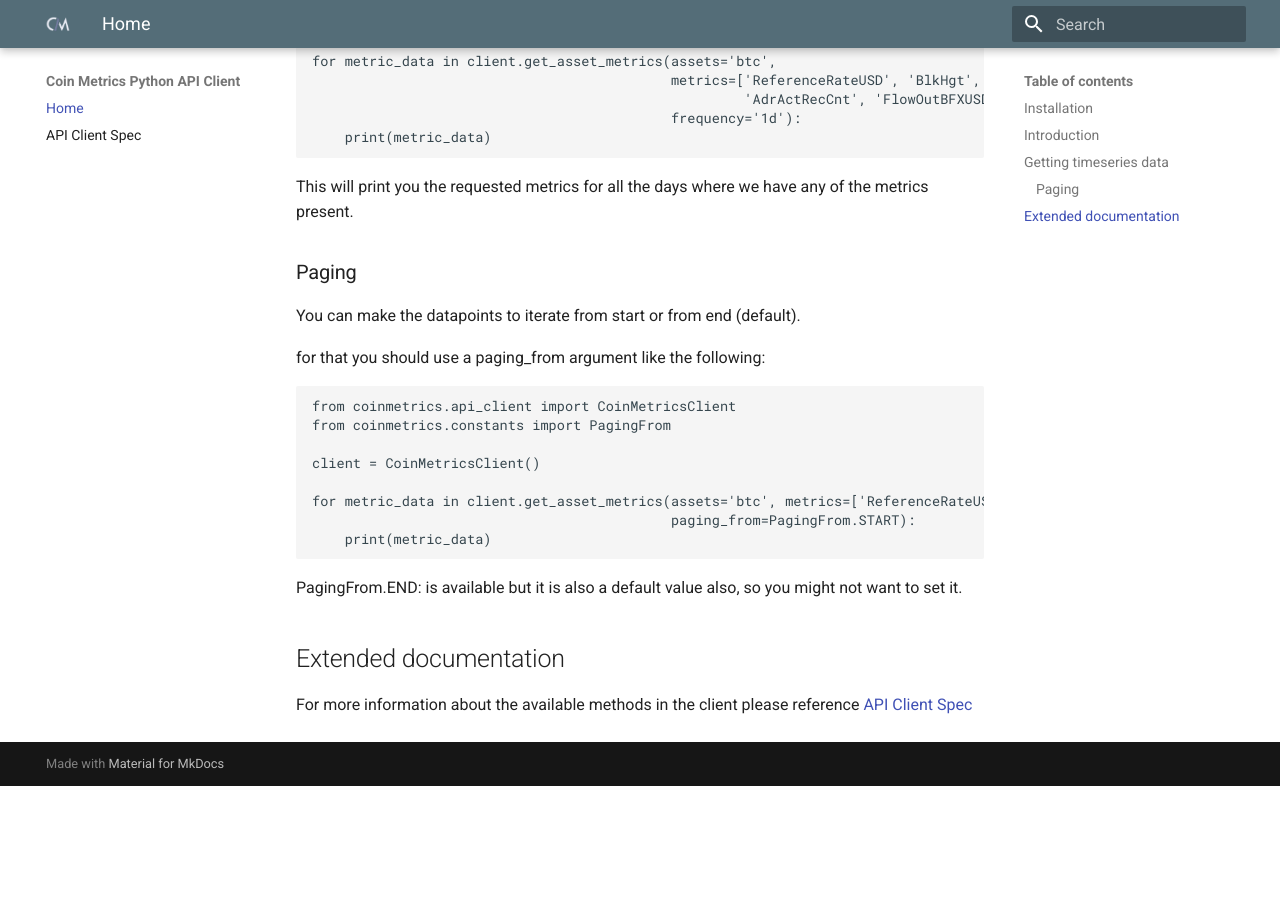
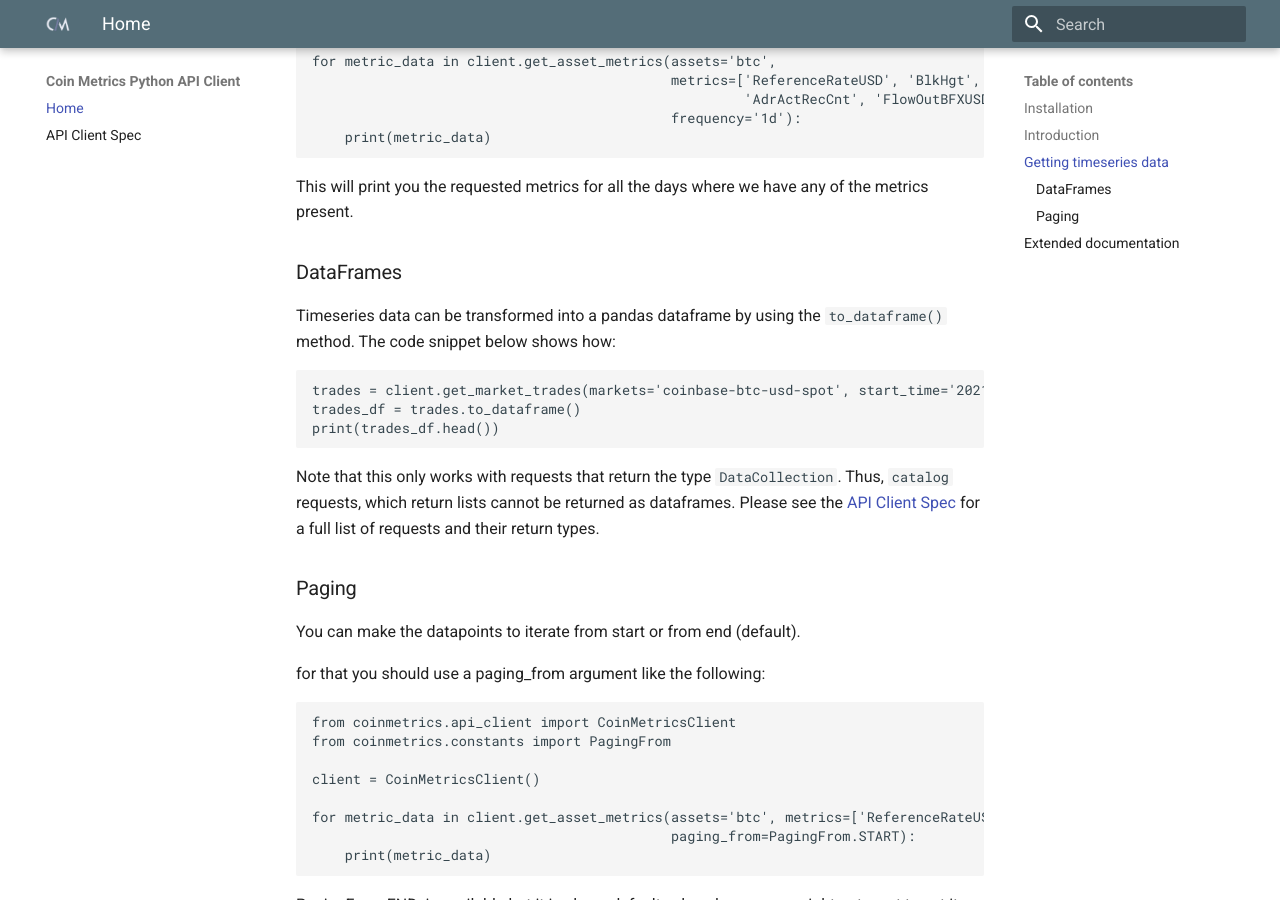
Before and after one commit to coinmetrics/api-client-python, an MkDocs documentation site: the page built from docs/docs/index.md, in a window 1280 px wide and 900 px high, scrolled down 1501 px. Built offline with MkDocs 1.6.1 and Material for MkDocs 9.7.7, drawn with Linux system fonts in a browser that asks for light colours; before the commit the page ends 2287 px from its top, so only the background shows below that.

Commit message:
add dataframe docs

````diff
--- a/docs/docs/index.md
+++ b/docs/docs/index.md
@@ -68,6 +68,19 @@
 ```
 This will print you the requested metrics for all the days where we have any of the metrics present.
 
+### DataFrames
+Timeseries data can be transformed into a pandas dataframe by using the `to_dataframe()` method. The code snippet below shows how:
+
+```
+trades = client.get_market_trades(markets='coinbase-btc-usd-spot', start_time='2021-09-19T00:00:00Z', end_time='2021-09-19T00:01:00Z')
+trades_df = trades.to_dataframe()
+print(trades_df.head())
+```
+
+Note that this only works with requests that return the type `DataCollection`. Thus, `catalog` requests, which return lists cannot be returned as dataframes.
+Please see the [API Client Spec](https://coinmetrics.github.io/api-client-python/site/api_client.html) for a full list
+of requests and their return types.
+
 ### Paging
 You can make the datapoints to iterate from start or from end (default).
 
````
